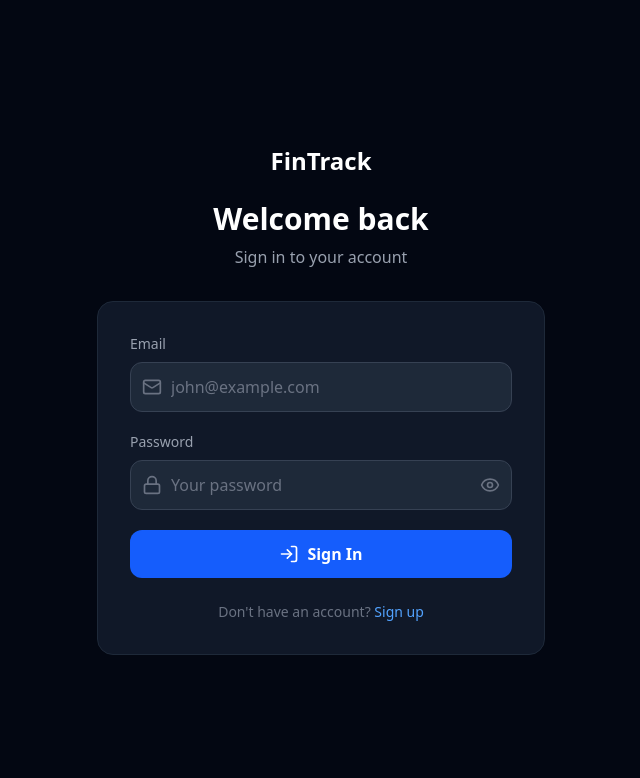
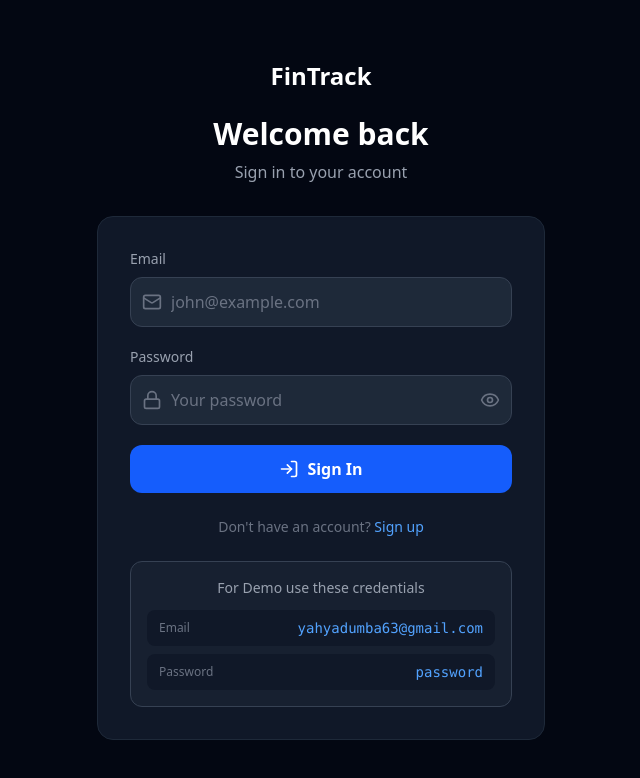
Before and after one commit to YahyaDumba/personal-finance-tracker, a React (Vite) app in the folder client/: page /login in a window 1280 px wide. Shown: the top 778 px of the page, without its empty margins (319-959 px from the left). Built offline with nearby package versions, Linux system fonts and the light colour scheme; no server answers.

Commit message:
Added Demo credentials

```diff
--- a/client/src/pages/Login.jsx
+++ b/client/src/pages/Login.jsx
@@ -116,6 +116,21 @@
                         Don't have an account?{' '}
                         <Link to="/register" className="text-blue-400 hover:text-blue-300">Sign up</Link>
                     </p>
+                    <div className="mt-6 p-4 bg-gray-800/50 border border-gray-700 rounded-xl">
+                        <p className="text-center text-gray-400 text-sm mb-3 font-medium">
+                            For Demo use these credentials
+                        </p>
+                        <div className="space-y-2">
+                            <div className="flex items-center justify-between bg-gray-900 rounded-lg px-3 py-2">
+                                <span className="text-gray-500 text-xs">Email</span>
+                                <span className="text-blue-400 text-sm font-mono">yahyadumba63@gmail.com</span>
+                            </div>
+                            <div className="flex items-center justify-between bg-gray-900 rounded-lg px-3 py-2">
+                                <span className="text-gray-500 text-xs">Password</span>
+                                <span className="text-blue-400 text-sm font-mono">password</span>
+                            </div>
+                        </div>
+                    </div>
                 </div>
             </div>
         </div>
--- a/client/src/pages/Register.jsx
+++ b/client/src/pages/Register.jsx
@@ -142,6 +142,21 @@
                         Already have an account?{' '}
                         <Link to="/login" className="text-blue-400 hover:text-blue-300">Sign in</Link>
                     </p>
+                    <div className="mt-6 p-4 bg-gray-800/50 border border-gray-700 rounded-xl">
+                        <p className="text-center text-gray-400 text-sm mb-3 font-medium">
+                            For Demo use these credentials in Login
+                        </p>
+                        <div className="space-y-2">
+                            <div className="flex items-center justify-between bg-gray-900 rounded-lg px-3 py-2">
+                                <span className="text-gray-500 text-xs">Email</span>
+                                <span className="text-blue-400 text-sm font-mono">yahyadumba63@gmail.com</span>
+                            </div>
+                            <div className="flex items-center justify-between bg-gray-900 rounded-lg px-3 py-2">
+                                <span className="text-gray-500 text-xs">Password</span>
+                                <span className="text-blue-400 text-sm font-mono">password</span>
+                            </div>
+                        </div>
+                    </div>
                 </div>
             </div>
         </div>
```
